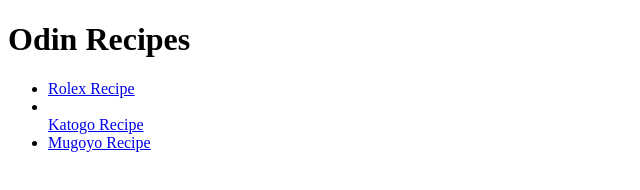
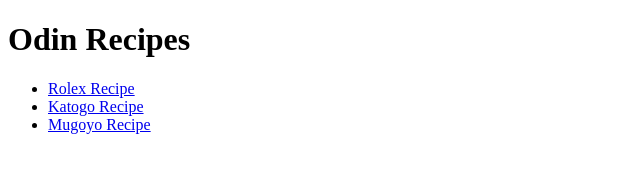
Before and after one commit to samuel254ops/odin-recipes, a plain HTML site: page index.html in a window 1280 px wide. Shown: the whole page, without its empty margins (0-640 px from the left). Drawn offline with Linux system fonts and the light colour scheme.

Commit message:
Correction in listing the links

```diff
--- a/index.html
+++ b/index.html
@@ -10,7 +10,7 @@
     <h1>Odin Recipes</h1>
     <ul>
     <li><a  href="./recipes/rolex.html">Rolex Recipe</a></li>
-    <li></li><a href="./recipes/katogo.html">Katogo Recipe</a></li>
+    <li><a href="./recipes/katogo.html">Katogo Recipe</a></li>
     <li><a href="./recipes/Mugoyo.html">Mugoyo Recipe</a></li>
     </ul>
 
```
